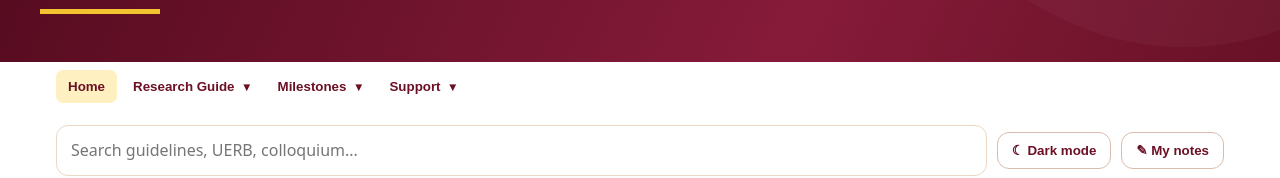
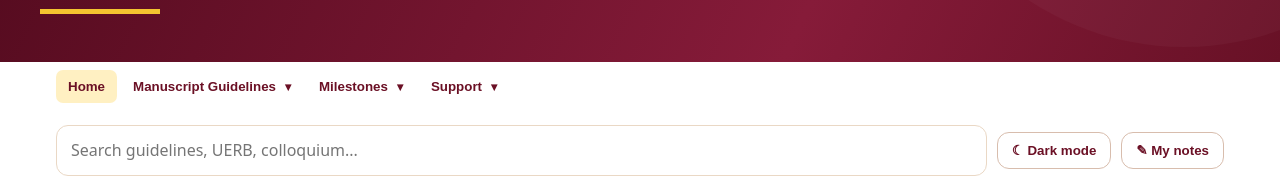
Before and after one commit to drestradajona-rgb/mentorship, a plain HTML site: page index.html in a window 1280 px wide. Shown: the part 240-418 px from the top of the page. Drawn offline with Linux system fonts and the light colour scheme.

Commit message:
Promote Manuscript Guidelines to main navigation

```diff
--- a/index.html
+++ b/index.html
@@ -91,7 +91,7 @@ faq:`<h2>FAQs & Contact</h2>${[['Can I submit an incomplete manuscript?','Yes, f
 const legacyPages={start:'roadmap',progress:'home',submission:'defense'};
 function go(id){if(Object.hasOwn(legacyPages,id))id=legacyPages[id];if(!pageContent[id])id='home';document.querySelectorAll('.page').forEach(e=>e.classList.toggle('active',e.id===id));document.querySelectorAll('nav button').forEach(e=>e.classList.toggle('active',e.dataset.id===id));location.hash=id;window.scrollTo(0,0);updateProgress()}
 const nav=document.getElementById('nav'),main=document.getElementById('main');
-const groups=[['Home',[['home','Home']]],['Research Guide',[['manuscript','Manuscript Guidelines'],['ethics','Research Ethics'],['defense','Colloquium & Final Defense']]],['Milestones',[['roadmap','Research Roadmap']]],['Support',[['resources','Research Resources'],['faq','FAQs & Contact']]]];
+const groups=[['Home',[['home','Home']]],['Manuscript Guidelines',[['manuscript','General Manuscript Guidelines'],['manuscript-qualitative','Qualitative Research'],['manuscript-quantitative','Quantitative Research'],['manuscript-mixed-methods','Mixed Methods Research']]],['Milestones',[['roadmap','Research Roadmap'],['ethics','Research Ethics'],['defense','Colloquium & Final Defense']]],['Support',[['resources','Research Resources'],['faq','FAQs & Contact']]]];
 function closeMenus(except){document.querySelectorAll('.nav-dropdown').forEach(d=>{if(d!==except){d.classList.remove('open');d.querySelector('.nav-trigger').setAttribute('aria-expanded','false')}})}
 groups.forEach(([label,items])=>{if(label==='Home'){const b=document.createElement('button');b.textContent=label;b.dataset.id=items[0][0];b.onclick=()=>{closeMenus();go(items[0][0])};nav.appendChild(b);return}const wrap=document.createElement('div');wrap.className='nav-dropdown';const trigger=document.createElement('button');trigger.type='button';trigger.className='nav-trigger';trigger.textContent=label;trigger.setAttribute('aria-expanded','false');trigger.setAttribute('aria-haspopup','true');const menu=document.createElement('div');menu.className='nav-menu';menu.setAttribute('role','group');menu.setAttribute('aria-label',label);items.forEach(([id,name])=>{const b=document.createElement('button');b.type='button';b.textContent=name;b.dataset.id=id;b.onclick=()=>{closeMenus();go(id)};menu.appendChild(b)});trigger.onclick=()=>{const opening=!wrap.classList.contains('open');closeMenus(wrap);wrap.classList.toggle('open',opening);trigger.setAttribute('aria-expanded',String(opening))};wrap.append(trigger,menu);nav.appendChild(wrap)});
 document.addEventListener('click',e=>{if(!e.target.closest('.nav-dropdown'))closeMenus()});document.addEventListener('keydown',e=>{if(e.key==='Escape'){closeMenus();document.activeElement.blur()}});
```
